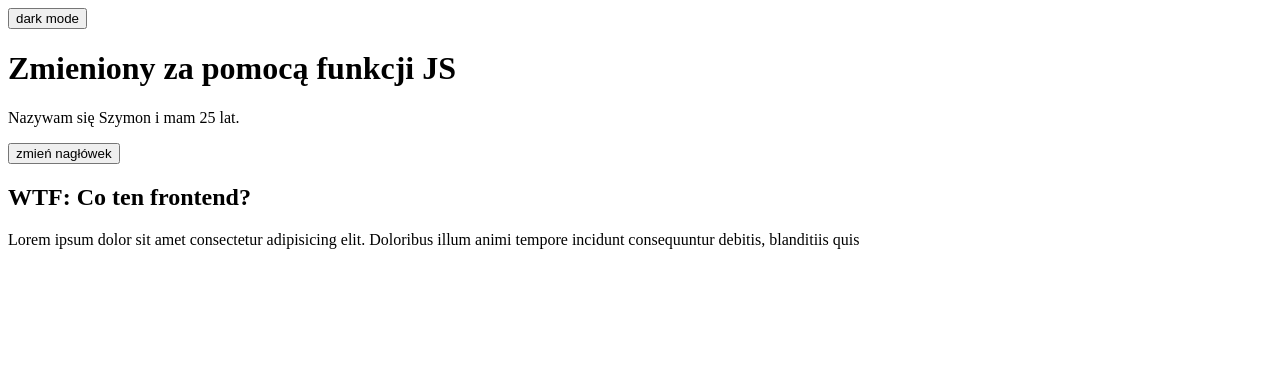
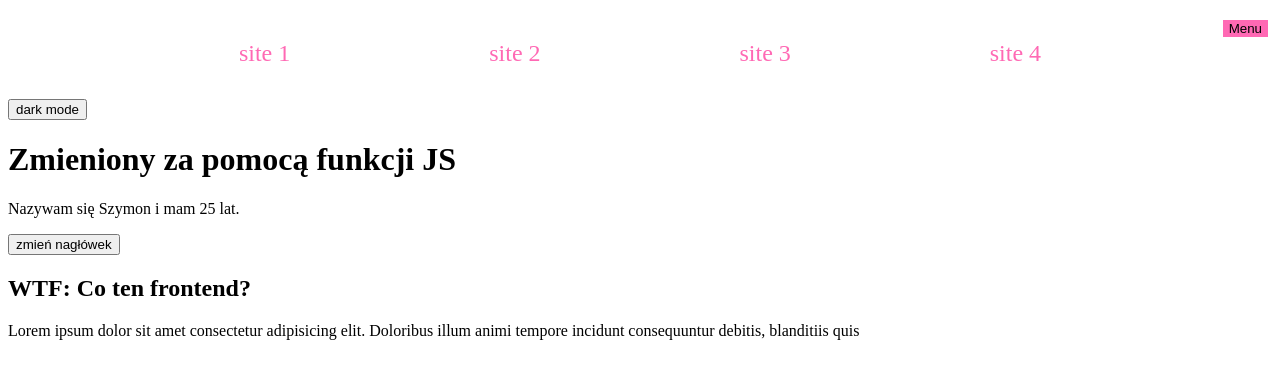
Before and after one commit to szymonpietranik/darkMode, a plain HTML site: page index.html in a window 1280 px wide. Drawn offline with Linux system fonts and the light colour scheme.

Commit message:
feat: hamburger menu

```diff
--- a/darkmode.js
+++ b/darkmode.js
@@ -215,4 +215,15 @@ btn.addEventListener("click", () => {
   console.log("click click");
   const head = document.querySelector(".change__heading--js");
   head.innerHTML = "hello there I'm JS what's your name? ";
+  /* dodanie klasy przez JS*/
+  head.classList.add("klasa-z-js");
+  console.log(head.classList.contains("change__heading"));
 });
+
+/* hamburger menu */
+const hamburgerBtn = document.querySelector(".hamburger--js");
+
+hamburgerBtn.addEventListener("click", () => {
+  const hamburgerNav = document.querySelector(".navigation--js");
+  hamburgerNav.classList.toggle("navigation--open");
+});
--- a/index.html
+++ b/index.html
@@ -6,7 +6,16 @@
     <title>darkMode</title>
     <link rel="stylesheet" type="text/css" href="style.css" />
   </head>
-  <body>
+  <body class="body">
+    <header class="header"></header>
+    <button class="hamburger hamburger--js">Menu</button>
+      <nav class="navigation navigation--js">
+        <a class="navigation__link" href="">site 1</a>
+        <a class="navigation__link" href="">site 2</a>
+        <a class="navigation__link" href="">site 3</a>
+        <a class="navigation__link" href="">site 4</a>
+      </nav>
+    </header>
     <main>
       <header>
         <button
@@ -21,10 +30,10 @@
         <p class="dark-mode__paragraph dark-mode__paragraph-js"></p>
       </header>
       <section>
-        <button class="change__heading change__button--js">
+        <button class=" change__button change__button--js">
           zmień nagłówek
         </button>
-        <h2 class="change__heading--js">
+        <h2 class="change__heading change__heading--js">
           WTF: Co ten frontend?
         </h2>
         <article>
--- a/style.css
+++ b/style.css
@@ -12,3 +12,41 @@
   color: var(--background-color);
   color: var(--text-color);
 }
+
+.navigation {
+  display: none;
+  padding: 16px;
+}
+.navigation__link {
+  display: block;
+  text-decoration: none;
+  color: hotpink;
+  font-size: 24px;
+}
+.navigation__link:hover {
+  border-bottom: 1px solid hotpink;
+}
+@media screen and (min-width: 768px) {
+  .navigation {
+    padding: 32px;
+    display: flex;
+    justify-content: space-evenly;
+    flex-wrap: wrap;
+  }
+}
+
+.navigation--open {
+  display: block;
+}
+
+.hamburger {
+  background-color: hotpink;
+  position: absolute;
+  top: 20px;
+  right: 12px;
+  border: none;
+}
+
+.klasa-z-js {
+  color: yellow;
+}
```
